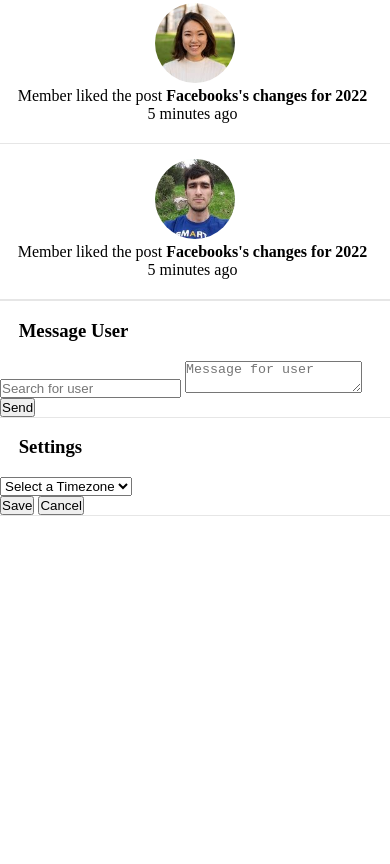
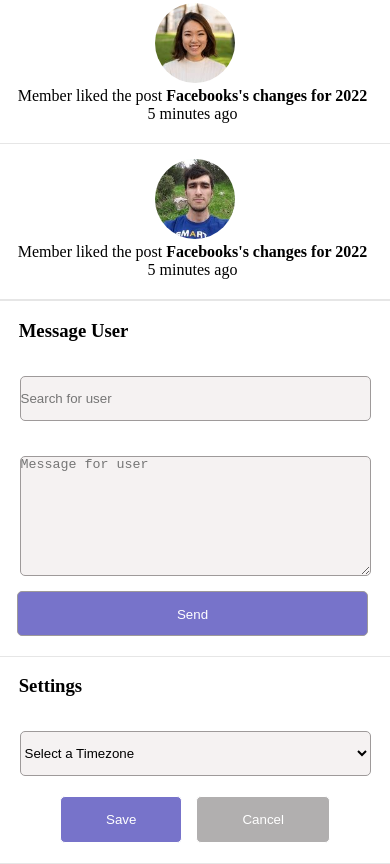
Before and after one commit to davigrah/Web-app-dashboard, a plain HTML site: page index.html in a window 390 px wide. Shown: the part 2266-3130 px from the top of the page. Before the commit the page ends 2782 px from the top, so only its background shows below. Drawn offline with Linux system fonts and the light colour scheme.

Commit message:
Basic mobile styles finished -  (css 1.6)

```diff
--- a/css/styles.css
+++ b/css/styles.css
@@ -229,6 +229,76 @@ li {
     text-decoration: none;
 }
 
+/* ---> MESSAGE USER --->  */
+
+.widget-container {
+    display: flex;
+    align-items: center;
+    flex-direction: column;
+
+}
+
+.form-field {
+    width: 90%;
+    height: 45px;
+    background-color: rgb(245, 242, 242);
+    border: solid 1px rgb(158, 154, 154);
+    border-radius: 5px;
+}
+
+.form-area {
+    width: 90%;
+    height: 120px;
+    background-color: rgb(245, 242, 242);
+    border: solid 1px rgb(158, 154, 154);
+    border-radius: 5px;
+    margin-top: 15px;
+}
+
+#send {
+    width: 90%;
+    height: 45px;
+    background-color: #7773ca;
+    color: white;
+    border: solid 1px rgb(158, 154, 154);
+    border-radius: 5px;
+    margin-top: 15px;
+    margin-bottom: 20px;
+}
+
+/* ---> SETTINGS --->  */
+
+.settings-container {
+    display: flex;
+    align-items: center;
+    flex-direction: column;
+
+}
+.form-field {
+    border: solid 1px rgb(158, 154, 154);
+    border-radius: 5px;
+    margin-top: 15px;
+    margin-bottom: 20px;
+}
+.button-primary {
+    padding: 15px 45px;
+    margin-right: 5px;
+    background-color: #7773ca;
+    color: white;
+    border-radius: 5px;
+    border: 1px solid white;
+}
+.button-disabled {
+    color: white;
+    background-color: rgb(177, 175, 175);
+    padding: 15px 45px;
+    margin-left: 5px;
+    margin-bottom: 20px;
+    border-radius: 5px;
+    border: 1px solid white;
+
+}
+
 
 /* GRID POSITION */
 .container {
--- a/index.html
+++ b/index.html
@@ -225,6 +225,7 @@
 
             <section class="settings">
                 <h3>Settings</h3>
+                <div class="settings-container">
                     <!-- custom CSS toggle code-->
                     <!-- custom CSS toggle code-->
                     <select class="form-field" id="timezone">
@@ -236,6 +237,7 @@
                         <button class="button-primary" id="save">Save</button>
                         <button class="button-disabled" id="cancel">Cancel</button>
                     </div>
+                </div>
             </section>
         </main>
 
```
Lines whose indentation alone changed are shown as unchanged.
